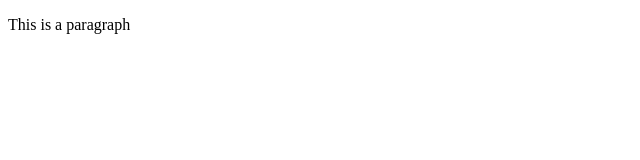
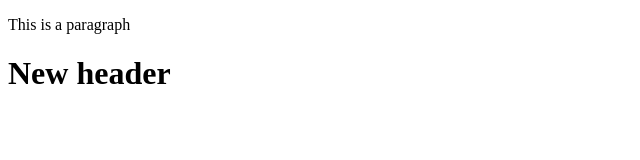
Before and after one commit to vijayvenkatesh88/GitLearn, a plain HTML site: page index.html in a window 1280 px wide. Shown: the whole page, without its empty margins (0-640 px from the left). Drawn offline with Linux system fonts and the light colour scheme.

Commit message:
Added Header

```diff
--- a/index.html
+++ b/index.html
@@ -6,6 +6,7 @@
   </head>
   <body>
     <p>This is a paragraph</p>
+    <h1>New header</h1>
 
   </body>
 </html>
```
